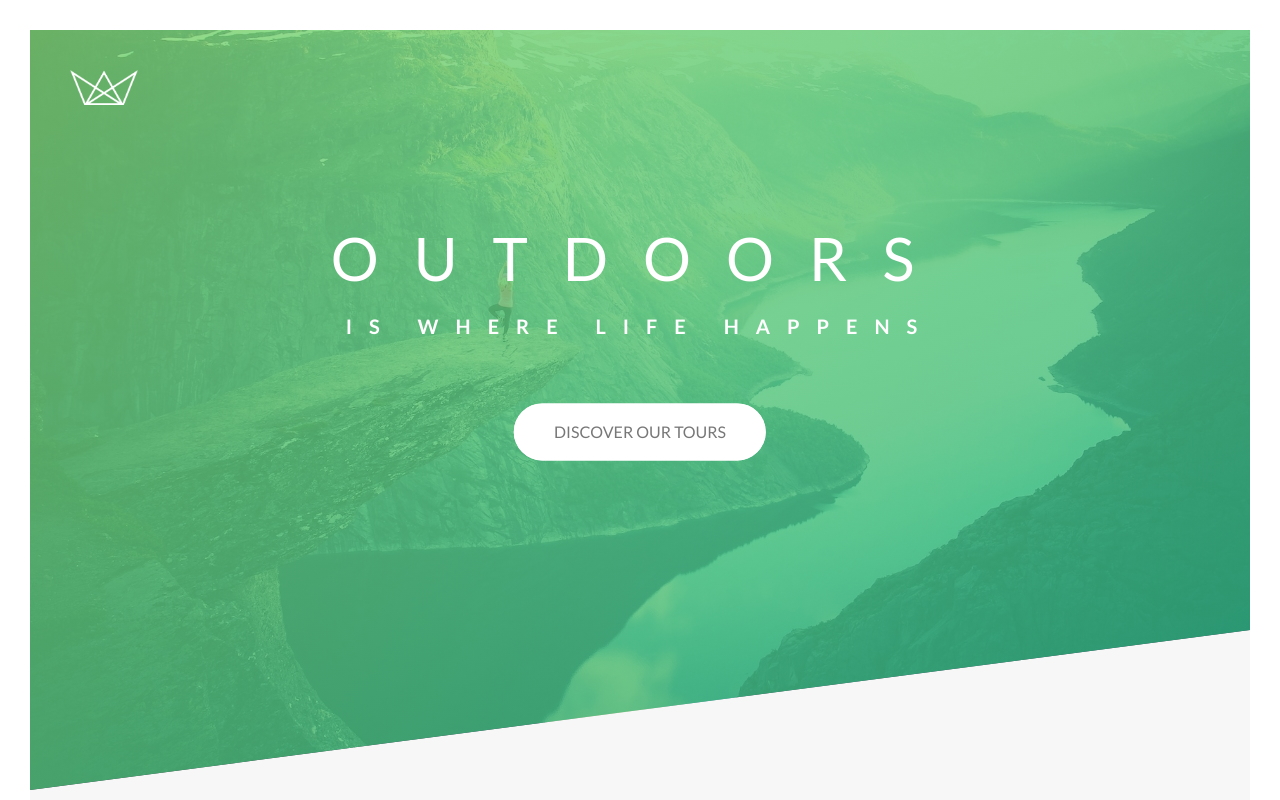
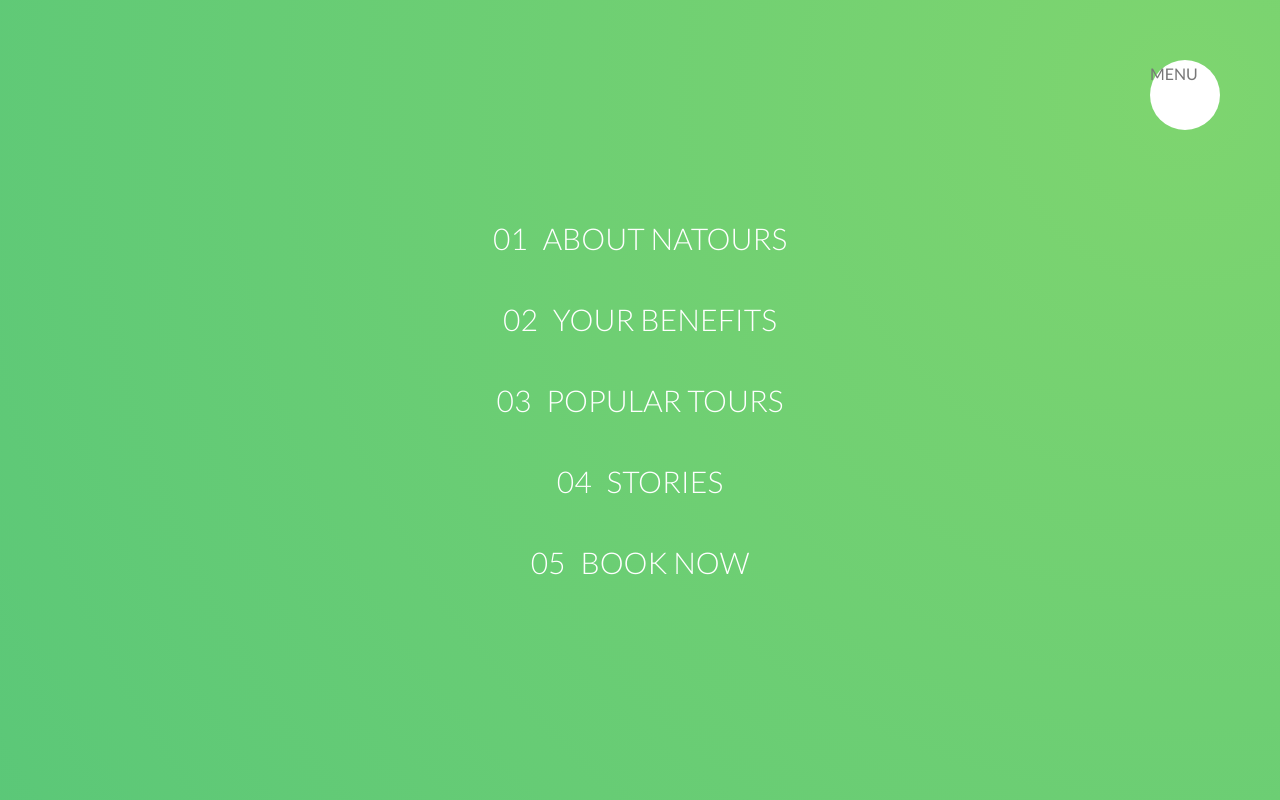
Before and after one commit to PabloYza/Natours, a website: page index.html in a window 1280 px wide. Shown: the top 800 px of the page. Drawn offline with Linux system fonts and the light colour scheme.

Commit message:
Navigation: initial Bg styling + animations

```diff
--- a/index.html
+++ b/index.html
@@ -15,6 +15,24 @@
 </head>
 
 <body>
+
+<!-- NAVIGATION -->
+<div class="navigation">
+  <input type="checkbox" class="navigation__checkbox" id="navi_toggle">
+  <label for="navi-toggle" class="navigation__button">MENU</label>
+
+  <div class="navigation__background">&nbsp;</div>
+  <nav class="navigation__nav">
+    <ul class="navigation__list">
+      <li class="navigation__item"><a href="#" class="navigation__link"><span>01</span>About Natours</a></li>
+      <li class="navigation__item"><a href="#" class="navigation__link"><span>02</span>Your benefits</a></li>
+      <li class="navigation__item"><a href="#" class="navigation__link"><span>03</span>Popular tours</a></li>
+      <li class="navigation__item"><a href="#" class="navigation__link"><span>04</span>Stories</a></li>
+      <li class="navigation__item"><a href="#" class="navigation__link"><span>05</span>Book now</a></li>
+    </ul>
+  </nav>
+</div>
+
   <header class="header">
     <div class="header__logo-box">
       <img src="img/logo-white.png" alt="Logo" class="header__logo">
@@ -311,7 +329,7 @@
       </div>
       <div class="col-1-of-2"></div>
         <p class="footer__copyright">
-          Done by <a href="http://pablodeyzaguirre.com/" class="footer__link">Pablo de Yzaguirre</a> to gain experience building websites. You can checkout my other CSS projects: <a href="#" class="footer__link">Trillo</a> & <a href="#" class="footer__link">Nexter</a> and my <a href="https://github.com/PabloYza" class="footer__link">GitHub</a>.
+          Done by <a href="https://www.linkedin.com/in/pablo-de-yzaguirre-martinez/" class="footer__link">Pablo de Yzaguirre</a> to gain experience building websites. You can checkout my other CSS projects: <a href="#" class="footer__link">Trillo</a> & <a href="#" class="footer__link">Nexter</a> and my <a href="https://github.com/PabloYza" class="footer__link">GitHub</a>.
         </p>
     </div>
   </footer>
--- a/sass/abstracts/_mixins.scss
+++ b/sass/abstracts/_mixins.scss
@@ -5,3 +5,10 @@
     clear: both;
   }
 }
+
+@mixin center {
+  position: absolute;
+  top: 50%;
+  left: 50%;
+  transform: translate(-50%, -50%);
+}
--- a/sass/components/_card.scss
+++ b/sass/components/_card.scss
@@ -121,10 +121,7 @@
 
 		// BACK SIDE STYLING
 		&__cta { // Best way to center something in its parent elemnt
-			position: absolute;
-			top: 50%;
-			left: 50%;
-			transform: translate(-50%, -50%);
+      @include center;
 			width: 90%;
 			text-align: center;
 		}
--- a/sass/components/_form.scss
+++ b/sass/components/_form.scss
@@ -98,10 +98,7 @@
       height: 1.3rem;
       width: 1.3rem;
       border-radius: 50%;
-      position: absolute;
-      top: 50%;
-      left: 50%;
-      transform: translate(-50%, -50%);
+      @include center;
       background-color: $color-primary;
       opacity: 0;
       transition: opacity .2s;
--- a/sass/layout/_footer.scss
+++ b/sass/layout/_footer.scss
@@ -0,0 +1,55 @@
+.footer {
+  background-color: $color-grey-dark-3;
+  padding: 10rem 0;
+  font-size: 1.4rem;
+  color: $color-grey-light-1;
+
+  &__logo-box {
+    text-align: center;
+    margin-bottom: 8rem;
+  }
+
+  &__logo {
+    width: 15rem;
+    height: auto;
+  }
+
+  &__navigation {
+    border-top: 1px solid $color-grey-light-2;
+    padding-top: 2rem;
+    display: inline-block;
+  }
+
+  &__list {
+    list-style: none;
+
+  }
+
+  &__item {
+    display: inline-block;
+
+    &:not(:last-child) {
+      margin-right: 1.5rem;
+    }
+  }
+
+
+  &__link {
+    &:link,
+    &:visited {
+      color: $color-grey-light-1;
+      text-decoration: none;
+      text-transform: uppercase;
+      display: inline-block;
+      transition: all .2s;
+      background-color: $color-grey-dark-3;
+    }
+
+    &:hover,
+    &:active {
+      color: $color-primary;
+      box-shadow: 0 1rem 2rem rgba($color-black, .4);
+      transform: rotate(5deg) scale(1.3);
+    }
+  }
+}
--- /dev/null
+++ b/sass/layout/_navigation.scss
@@ -0,0 +1,35 @@
+.navigation {
+  &__checkbox {
+
+  }
+
+  &__button {
+
+  }
+
+  &__background {
+    height: 6rem;
+    width: 6rem;
+    border-radius: 50%;
+    position: fixed;
+    top: 6.5rem;
+    right: 6.5rem; // This gradient starts in the middle of an element and expands
+    background-image: radial-gradient($color-primary-light, $color-primary-dark)
+  }
+
+  &__nav {
+
+  }
+
+  &__link {
+
+  }
+
+  &__item {
+
+  }
+
+  &__list {
+
+  }
+}
--- a/sass/main.scss
+++ b/sass/main.scss
@@ -19,6 +19,7 @@
 @import "layout/grid";
 @import "layout/header";
 @import "layout/footer";
+@import "layout/navigation";
 
 
 @import "pages/home";
--- a/sass/pages/_home.scss
+++ b/sass/pages/_home.scss
@@ -58,59 +58,81 @@
 }
 
 
-
-.footer {
-  background-color: $color-grey-dark-3;
-  padding: 10rem 0;
-  font-size: 1.4rem;
-  color: $color-grey-light-1;
-
-  &__logo-box {
-    text-align: center;
-    margin-bottom: 8rem;
+.navigation {
+  &__checkbox {
+    display: none;
   }
 
-  &__logo {
-    width: 15rem;
-    height: auto;
+  &__button {
+    background-color: $color_white;
+    height: 7rem;
+    width: 7rem;
+    position: fixed;
+    top: 6rem;
+    right: 6rem;
+    border-radius: 50%;
+    z-index: 2000;
   }
 
-  &__navigation {
-    border-top: 1px solid $color-grey-light-2;
-    padding-top: 2rem;
-    display: inline-block;
+  &__background {
+    height: 6rem;
+    width: 6rem;
+    border-radius: 50%;
+    position: fixed;
+    top: 6.5rem;
+    right: 6.5rem; // This gradient starts in the middle of an element and expands
+    background-image: radial-gradient($color-primary-light, $color-primary-dark);
+    z-index: 1000;
+
+    transform: scale(80);
+  }
+
+  &__nav {
+    height: 100vh;
+    width: 100%;
+    position: fixed;
+    top: 0;
+    right: 0;
+    z-index: 1500;
   }
 
   &__list {
+    @include center;
     list-style: none;
-
+    text-align: center;
   }
 
   &__item {
-    display: inline-block;
-
-    &:not(:last-child) {
-      margin-right: 1.5rem;
-    }
+    margin: 1rem;
   }
-
 
   &__link {
     &:link,
     &:visited {
-      color: $color-grey-light-1;
+      display: inline-block;
+      font-size: 3rem;
+      font-weight: 300;
+      padding: 1rem 2rem;
+      color: $color-white;
       text-decoration: none;
       text-transform: uppercase;
-      display: inline-block;
-      transition: all .2s;
-      background-color: $color-grey-dark-3;
+      background-image: linear-gradient(120deg, transparent 0%, transparent 50%, $color-white 50%);
+      background-size: 230%;
+      transition: all .4s;
+
+
+      span {
+        margin-right: 1.5rem;
+        display: inline-block;
+      }
+    }
+    &:hover,
+    &:active {
+      background-position: 100%;
+      color: $color-primary;
+      transform: translatex(1rem);
     }
 
-    &:hover,
-    &:active {
-      color: $color-primary;
-      box-shadow: 0 1rem 2rem rgba($color-black, .4);
-      transform: rotate(5deg) scale(1.3);
-    }
   }
+
 }
```
Also changed, not shown: css/style.css.
